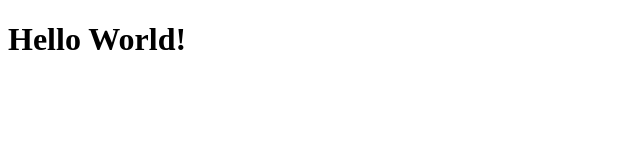
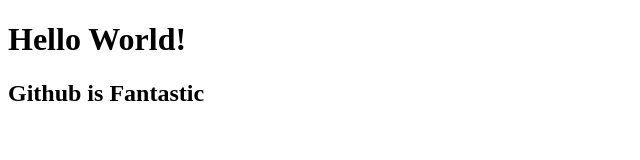
Before and after one commit to Priyankajishnu/My-Project, a plain HTML site: page index.html in a window 1280 px wide. Shown: the whole page, without its empty margins (0-640 px from the left). Drawn offline with Linux system fonts and the light colour scheme.

Commit message:
new changes

```diff
--- a/index.html
+++ b/index.html
@@ -8,5 +8,6 @@
 </head>
 <body>
     <h1>Hello World!</h1>
+    <h2>Github is Fantastic </h2>
 </body>
 </html>
```
